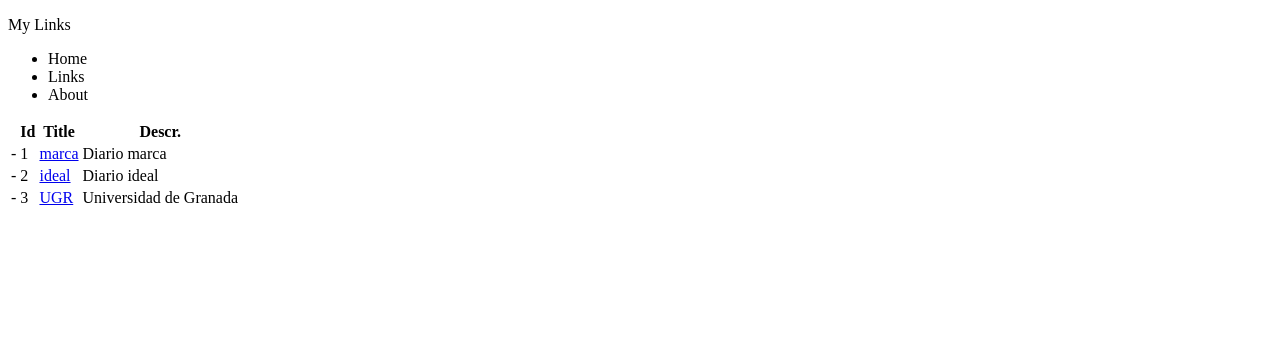
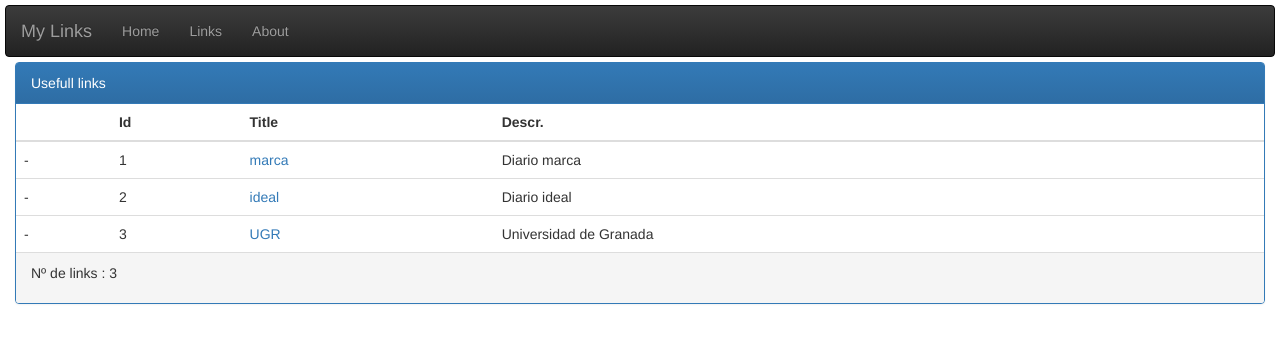
Before and after one commit to ugeHidalgo/rgr2, a React app: page / in a window 1280 px wide. Built offline with nearby package versions, Linux system fonts and the light colour scheme.

Commit message:
Added styles using own css class and also using bootstrap

```diff
--- a/package.json
+++ b/package.json
@@ -27,7 +27,9 @@
     "babel-loader": "^6.2.3",
     "babel-preset-es2015": "^6.5.0",
     "babel-preset-react": "^6.5.0",
-    "babel-preset-stage-0": "^6.5.0"
+    "babel-preset-stage-0": "^6.5.0",
+    "css-loader": "^0.23.1",
+    "style-loader": "^0.13.0"
   },
   "repository": {
     "type": "git",
--- a/public/index.html
+++ b/public/index.html
@@ -3,6 +3,14 @@
 <head>
 	<meta charset="UTF-8">
 	<title>My Links</title>
+	<!-- Latest compiled and minified CSS -->
+	<link rel="stylesheet" href="https://maxcdn.bootstrapcdn.com/bootstrap/3.3.6/css/bootstrap.min.css" integrity="sha384-1q8mTJOASx8j1Au+a5WDVnPi2lkFfwwEAa8hDDdjZlpLegxhjVME1fgjWPGmkzs7" crossorigin="anonymous">
+
+	<!-- Optional theme -->
+	<link rel="stylesheet" href="https://maxcdn.bootstrapcdn.com/bootstrap/3.3.6/css/bootstrap-theme.min.css" integrity="sha384-fLW2N01lMqjakBkx3l/M9EahuwpSfeNvV63J5ezn3uZzapT0u7EYsXMjQV+0En5r" crossorigin="anonymous">
+
+	<!-- Latest compiled and minified JavaScript -->
+	<script src="https://maxcdn.bootstrapcdn.com/bootstrap/3.3.6/js/bootstrap.min.js" integrity="sha384-0mSbJDEHialfmuBBQP6A4Qrprq5OVfW37PRR3j5ELqxss1yVqOtnepnHVP9aJ7xS" crossorigin="anonymous"></script>
 </head>
 <body>
 	<div id="react"></div>
--- /dev/null
+++ b/src/components/header/header.css
@@ -0,0 +1,3 @@
+.navbar {
+	margin: 5px;
+}
--- a/src/components/header/header.js
+++ b/src/components/header/header.js
@@ -1,18 +1,21 @@
 import React, { Component } from "react";
 import jQuery from 'jquery';
+import './header.css';
 
 
 class Header extends Component {
 
 	render() {
 		return (
-			<nav className="navbar nabvar-default">
+			<nav className="navbar navbar-inverse">
 				<div className="container-fluid">
-					<p className="navbar-brand">My Links</p>
-					<ul className="navbar nabvar-nav">
-						<li>Home</li>
-						<li>Links</li>
-						<li>About</li>
+					<div className="navBar-header">
+						<a className="navbar-brand">My Links</a>
+					</div>
+					<ul className="nav navbar-nav">
+						<li><a href='#'>Home</a></li>
+						<li><a href='#'>Links</a></li>
+						<li><a href='#'>About</a></li>
 					</ul>
 				</div>
 			</nav>
--- a/src/components/linksList/linksList.js
+++ b/src/components/linksList/linksList.js
@@ -36,7 +36,9 @@ class LinksList extends Component {
 		});
 
 		return (
-			<div>
+			<div className="panel panel-primary">
+				<div className="panel-heading">Usefull links</div>
+
 					<table className='table'>
 						<thead>
 							<tr>
@@ -50,6 +52,10 @@ class LinksList extends Component {
 							{row}
 						</tbody>
 					</table>
+
+				<div className="panel-footer">
+					<p>Nº de links : {this.linksArray.length}</p>
+				</div>
 			</div>
 		);
 	}
--- a/webpack.config.js
+++ b/webpack.config.js
@@ -16,8 +16,12 @@ module.exports = {
                 }  //Da acceso a todas las funcionalidades de ES2015, entre ellas los propTypes
                    //y defaultProps dentro de la clase.
                    //Antes es necesario instalarlo con npm.
-            } //loader es el loader que hará el preprocesado del ES6 a ES5 ántes de que
+            }, //loader es el loader que hará el preprocesado del ES6 a ES5 ántes de que
             // webpack haga el bundle con todos los ficherosla carga
+            {
+                test: /\.css$/,
+                loader: 'style!css'
+            }
         ]
     }
 }
```
Lines whose indentation alone changed are shown as unchanged.
